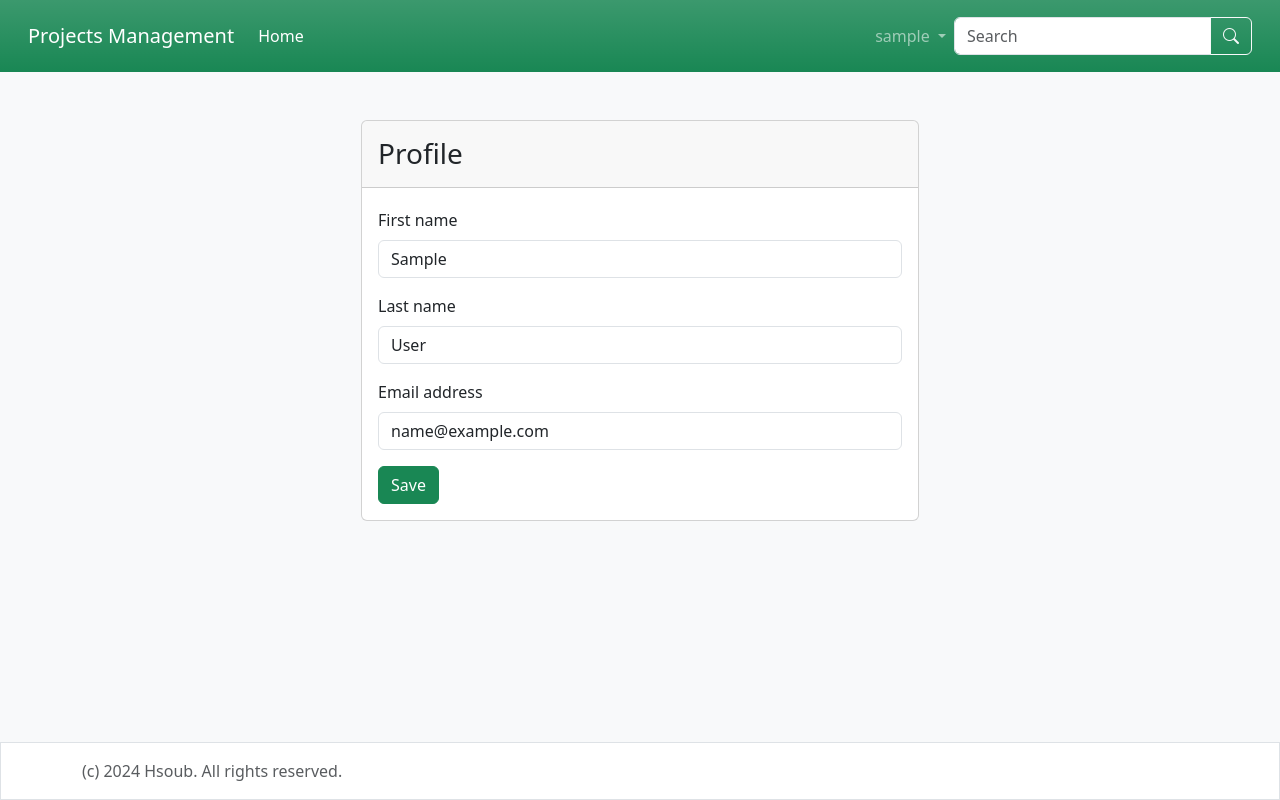
After one commit to ThugyBoy/django_pm, a Django app: page /accounts/profile/ in a window 1280 px wide. The commit adds this page. Run offline with Django 4.2, Linux system fonts and the light colour scheme; the visitor is signed in with stand-in values (Sample User, id 1).

Commit message:
Registration & profile update

```diff
--- a/accounts/forms.py
+++ b/accounts/forms.py
@@ -1,5 +1,6 @@
-from django.contrib.auth.forms import AuthenticationForm
+from django.contrib.auth.forms import AuthenticationForm, UserCreationForm, UserChangeForm
 from django import forms
+from django.contrib.auth.models import User
 
 
 attrs = {'class': 'form-control'}
@@ -18,3 +19,49 @@ class UserLoginForm(AuthenticationForm):
         label='Password',
         widget=forms.PasswordInput(attrs=attrs)
     )
+
+
+class UserRegisterForm(UserCreationForm):
+
+    first_name = forms.CharField(
+        label='First Name',
+        widget=forms.TextInput(attrs=attrs)
+    )
+    last_name = forms.CharField(
+        label='Last Name',
+        widget=forms.TextInput(attrs=attrs)
+    )
+    username = forms.CharField(
+        label='Username',
+        widget=forms.TextInput(attrs=attrs)
+    )
+    email = forms.EmailField(
+        label='Email',
+        widget=forms.EmailInput(attrs=attrs)
+    )
+    password1 = forms.CharField(
+        label='Password',
+        strip=False,
+        widget=forms.PasswordInput(attrs=attrs)
+    )
+    password2 = forms.CharField(
+        label='Password Confirmation',
+        strip=False,
+        widget=forms.PasswordInput(attrs=attrs)
+    )
+
+    class Meta(UserCreationForm.Meta):
+        fields = ('first_name', 'last_name', 'username', 'email')
+
+
+class ProfileForm(UserChangeForm):
+    password = None
+
+    class Meta:
+        model = User
+        fields = ['first_name', 'last_name', 'email']
+        widgets = {
+            'first_name': forms.TextInput(attrs=attrs),
+            'last_name': forms.TextInput(attrs=attrs),
+            'email': forms.EmailInput(attrs=attrs)
+        }
--- /dev/null
+++ b/accounts/templates/profile.html
@@ -0,0 +1,23 @@
+{% extends 'base.html' %}
+{% load i18n %}
+
+{% block content %}
+<div class="container">
+    <div class="row justify-content-md-center">
+        <div class="card col-md-6 px-0">
+            <div class="card-header">
+                <h3 class="mb-0 py-2">{% trans 'Profile' %}</h3>
+            </div>
+            <div class="card-body">
+                <form method="POST">
+                    {% csrf_token %}
+                    {% include 'common/form.html' with form=form %}
+                    <button class="btn btn-success btn-block">
+                        {% trans 'Save' %}
+                    </button>
+                </form>
+            </div>
+        </div>
+    </div>
+</div>
+{% endblock %}
--- a/accounts/urls.py
+++ b/accounts/urls.py
@@ -1,9 +1,12 @@
 from django.contrib.auth.views import LoginView
 from django.urls import path, include
 from accounts.forms import UserLoginForm
+from accounts.views import RegisterView, edit_profile
 
 
 urlpatterns = [
     path('login/', LoginView.as_view(authentication_form=UserLoginForm), name='login'),
+    path('register/', RegisterView.as_view(), name='register'),
+    path('profile/', edit_profile, name='profile'),
     path('', include('django.contrib.auth.urls'))
 ]
--- a/accounts/views.py
+++ b/accounts/views.py
@@ -1,3 +1,30 @@
-from django.shortcuts import render
+from django.shortcuts import render, redirect
+from django.urls import reverse_lazy
+from django.views.generic import CreateView
+from accounts.forms import UserRegisterForm, ProfileForm
+from django.contrib.auth import login
+from django.contrib.auth.decorators import login_required
 
-# Create your views here.
+
+class RegisterView(CreateView):
+    form_class = UserRegisterForm
+    # success_url = reverse_lazy('login')
+    template_name= 'registration/register.html'
+
+    def get_success_url(self):
+        login(self.request, self.object)
+        return reverse_lazy('Project_list')
+
+
+@login_required
+def edit_profile(request):
+    if request.method == 'POST':
+        form = ProfileForm(request.POST, instance=request.user)
+        if form.is_valid():
+            form.save()
+            return redirect('profile')
+    else:
+        form = ProfileForm(instance=request.user)
+        return render(request, 'profile.html', {
+            'form': form
+        })
--- a/projects/templates/partials/header.html
+++ b/projects/templates/partials/header.html
@@ -23,7 +23,7 @@
                 {{ user.username }}
               </a>
               <ul class="dropdown-menu" aria-labelledby="navbarDropdown">
-                <li><a class="dropdown-item" href="#">{% trans 'Profile' %}</a></li>
+                <li><a class="dropdown-item" href="{% url 'profile' %}">{% trans 'Profile' %}</a></li>
                 <li><hr class="dropdown-divider"></li>
                   <form id="logout-form" method="post" action="{% url 'logout' %}">
                     {% csrf_token %}
@@ -47,9 +47,14 @@
             </div>
           </form>
         {% else %}
-          <a class="btn btn-outline-light ms-auto" href="{% url 'login' %}">
-            {% trans 'Login' %}
-          </a>
+          <div class="d-flex ms-auto">
+            <a class="btn btn-outline-light me-2" href="{% url 'register' %}">
+              {% trans 'Register' %}
+            </a>
+            <a class="btn btn-outline-light" href="{% url 'login' %}">
+              {% trans 'Login' %}
+            </a>
+          </div>
         {% endif %}
       </div>
     </div>
```
Also changed, not shown: accounts/templates/registration/register.html (added, +22 -0 lines).
